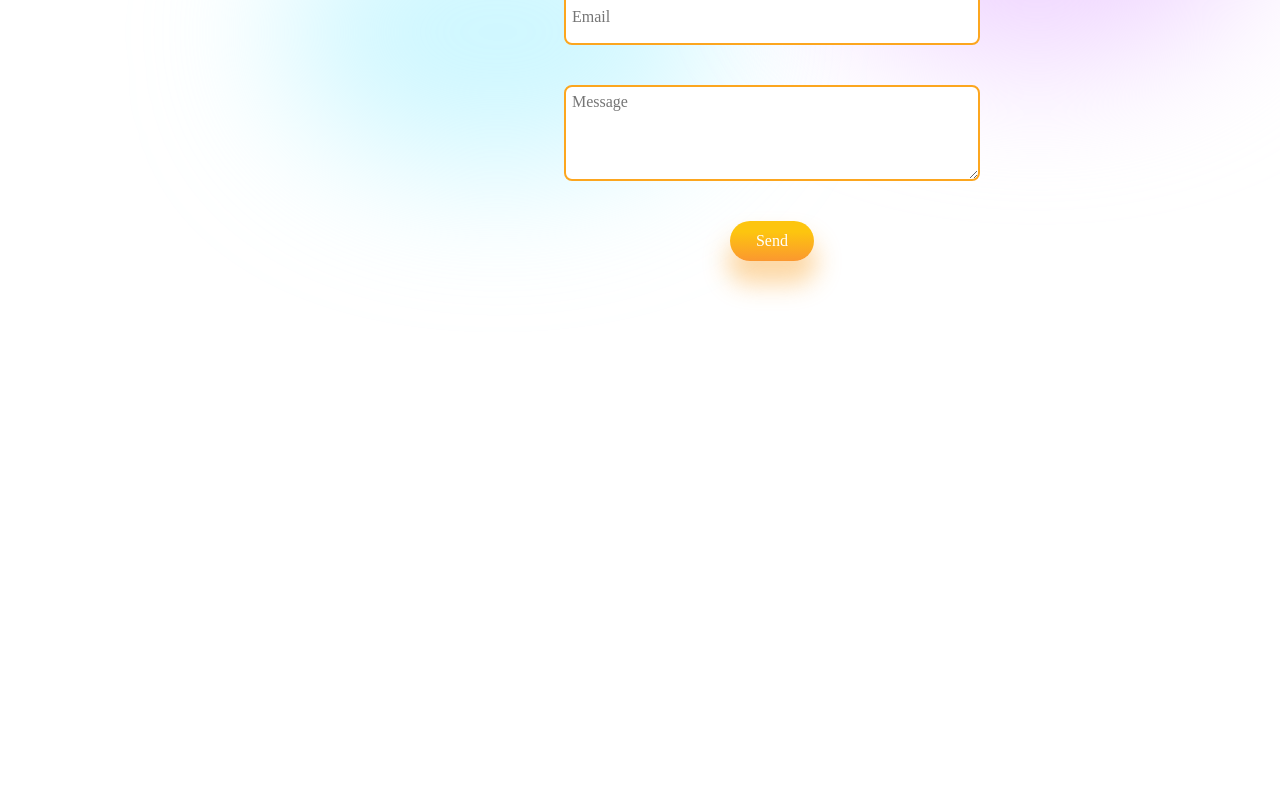
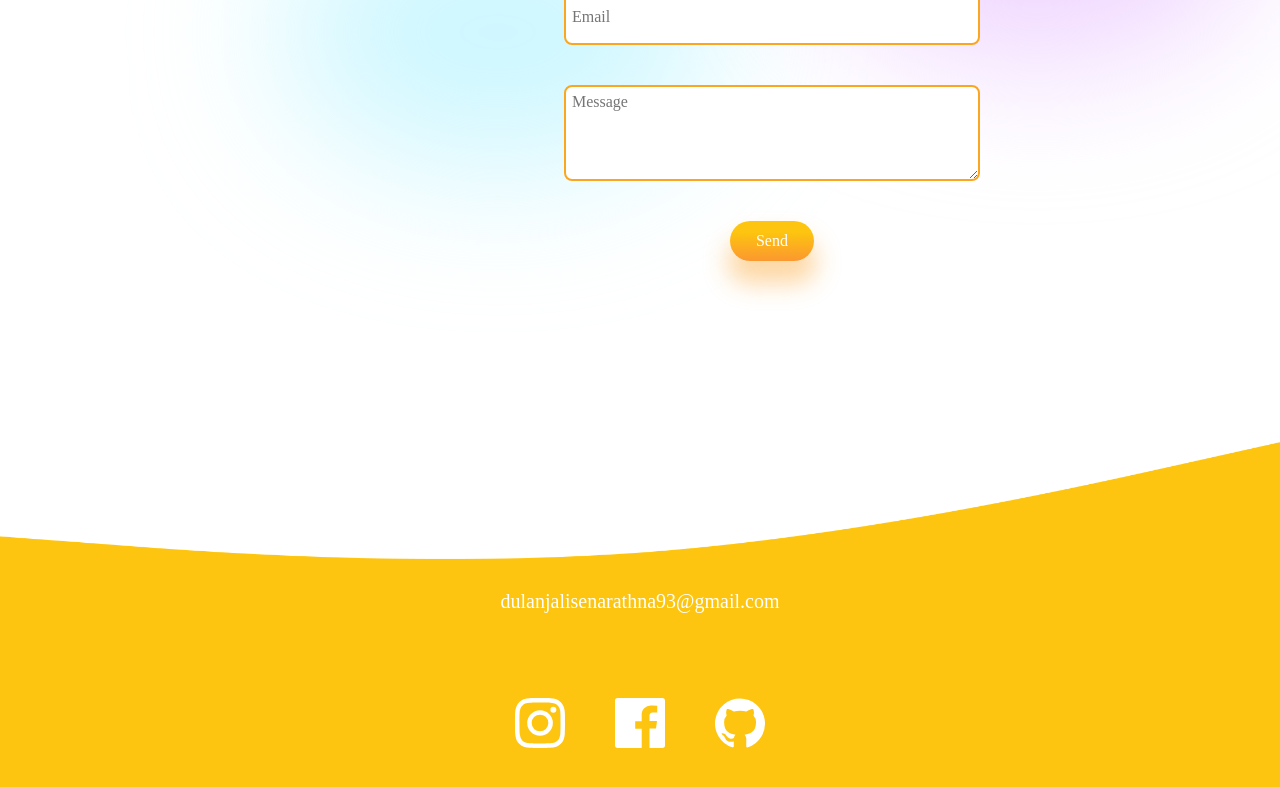
Before and after one commit to DulanjaliSenarathna/react-portfolio, a React (Create React App) app: page / in a window 1280 px wide. Shown: the part 4793-5580 px from the top of the page. Before the commit the page ends 5336 px from the top, so only its background shows below. Built offline with nearby package versions, Linux system fonts and the light colour scheme; a web font is replaced by a local one.

Commit message:
Footer done

```diff
--- a/package.json
+++ b/package.json
@@ -4,6 +4,7 @@
   "private": true,
   "dependencies": {
     "@emailjs/browser": "^3.6.2",
+    "@iconscout/react-unicons": "^1.1.6",
     "@testing-library/jest-dom": "^5.14.1",
     "@testing-library/react": "^12.0.0",
     "@testing-library/user-event": "^13.2.1",
--- a/src/App.js
+++ b/src/App.js
@@ -7,6 +7,7 @@ import Works from "./Components/Works/Works";
 import Portfolio from "./Components/Portfolio/Portfolio";
 import Testimonials from "./Components/Testimonials/Testimonials";
 import Contact from "./Components/Contact/Contact";
+import Footer from "./Components/Footer/Footer";
 
 function App() {
   return (
@@ -19,6 +20,7 @@ function App() {
       <Portfolio/>
       <Testimonials/>
       <Contact/>
+      <Footer/>
     </div>
   );
 }
--- /dev/null
+++ b/src/Components/Footer/Footer.css
@@ -0,0 +1,24 @@
+.footer{
+    display:flex;
+    align-items:center;
+    margin: -0.5rem -3.5rem;
+    position:relative;
+    margin-top:-7rem;
+}
+
+.f-content{
+    position:absolute;
+    display:flex;
+    align-items:center;
+    justify-content:center;
+    flex-direction:column;
+    width:100%;
+    margin-top: 4rem;
+    gap:4rem;
+    color:white;
+}
+
+.f-icons{
+    display:flex;
+    gap:2rem;
+}
--- /dev/null
+++ b/src/Components/Footer/Footer.jsx
@@ -0,0 +1,25 @@
+import React from 'react'
+import './Footer.css'
+import Wave from '../../img/wave.png'
+
+import Insta from '@iconscout/react-unicons/icons/uil-instagram'
+import FB from '@iconscout/react-unicons/icons/uil-facebook'
+import GitHub from '@iconscout/react-unicons/icons/uil-github'
+
+const Footer = () => {
+  return (
+    <div className="footer">
+        <img src={Wave} style={{width:'100%'}} alt="" />
+        <div className="f-content">
+            <span>dulanjalisenarathna93@gmail.com</span>
+            <div className="f-icons">
+                <Insta color='white' size='3rem'/>
+                <FB color='white' size='3rem'/>
+                <GitHub color='white' size='3rem'/>
+            </div>
+        </div>
+    </div>
+  )
+}
+
+export default Footer
```
Also changed, not shown: 1 other file (tests, documents, lock files or other folders).
